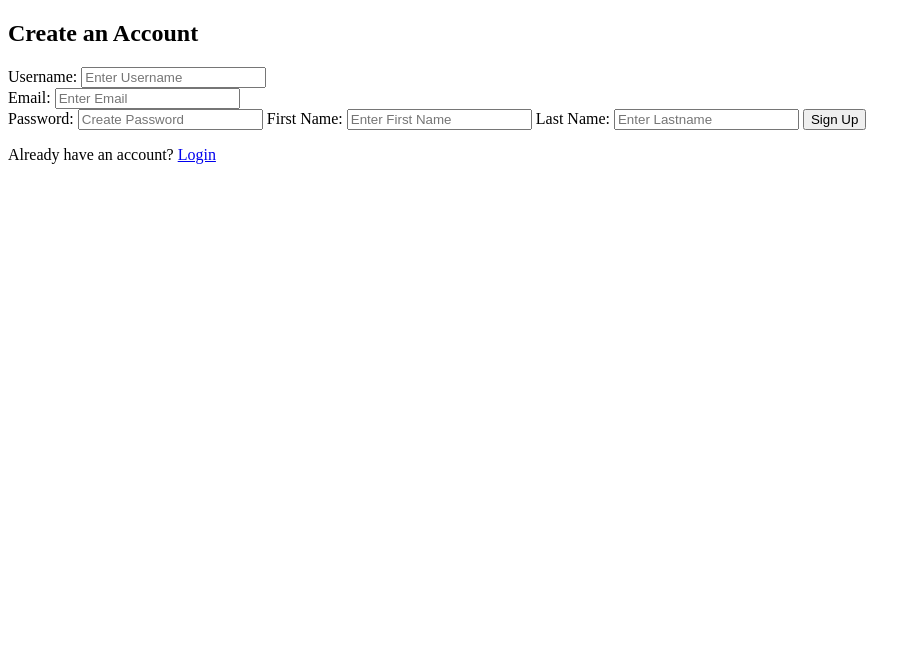
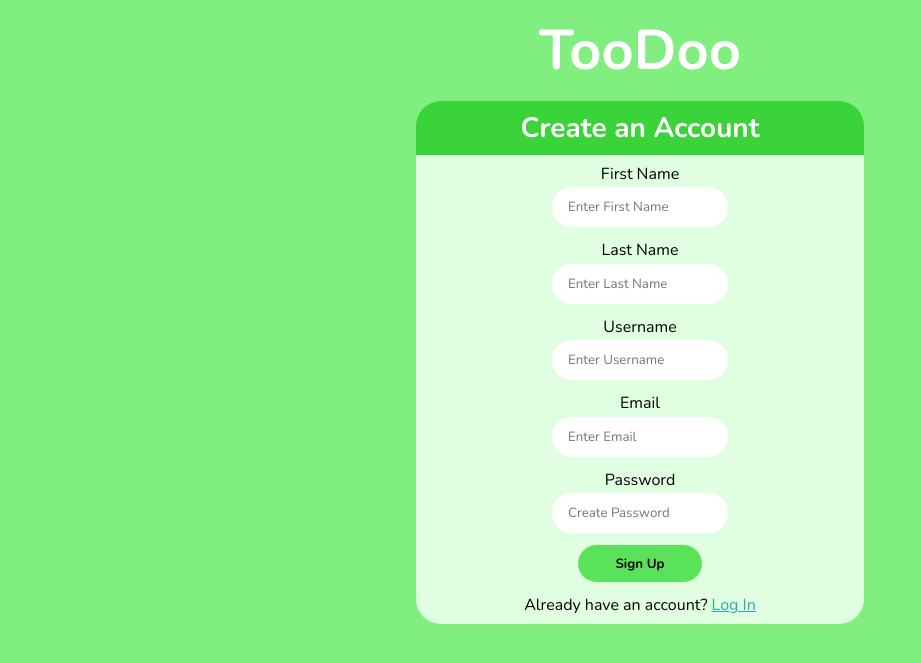
Before and after one commit to juliaconts/cmsc128-IndivProject_Contreras, a Flask app: template templates/signup.html in a window 1280 px wide. Shown: the top 663 px of the page, without its empty margins (0-921 px from the left). Run offline with Flask 3, Linux system fonts and the light colour scheme; the template is opened without the code that fills it, so the values that code supplies are empty.

Commit message:
added fronted and add password, no frontend for add password yet

```diff
--- a/static/account-styling.css
+++ b/static/account-styling.css
@@ -0,0 +1,239 @@
+/* color palette: #80EF80 */
+
+* {
+    font-family: Nunito, sans-serif;
+    margin: 0;
+    border: 0;
+    padding: 0;
+}
+
+/* Signup Page */
+.signup {
+    background-color: #80EF80;
+}
+#header-signup {
+    text-align: center;
+    padding: .75rem 2.5rem;
+}
+#header-signup p{
+    font-size: 3.5rem;
+    font-weight: bold;
+    color: white;
+}
+
+.page-container-signup {
+    margin: 0;
+    display: flex;
+    flex-direction: column;
+    align-items: center;
+}
+.signup-container {
+    width: 35%;
+    text-align: center;
+}
+#container-title {
+    font-size: 1.75rem;
+    color: white;
+    font-weight: bold;
+    padding: .5rem 0;
+    background-color: #3AD33A;
+    border-radius: 25px 25px 0 0;
+}
+#signup-field {
+    display: flex;
+    flex-direction: column;
+    align-items: center;
+    padding: .5rem 3rem ;
+    background-color: #E0FEE0;
+    border-radius: 0 0 25px 25px;
+    gap: .75rem;
+}
+.signup-elem {
+    display: flex;
+    flex-direction: column;
+    width: 50%;
+    gap: .15rem;
+}
+.signup-elem input {
+    height: 2rem;
+    border-radius: 25px;
+    padding: .25rem;
+    padding-left: 1rem;
+}
+#signup-field button {
+    width: 35%;
+    background-color: #5AE35A;
+    padding: .6rem .45rem .6rem .45rem;
+    border-radius: 25px;
+    font-weight: bold;
+}
+#signup-field button:hover {
+    background-color: #80EF80;
+    cursor: pointer;
+}
+#signup-field a {
+    all: unset;
+    color: #2EA7A7;
+    text-decoration: underline;
+}
+#signup-field a:hover {
+    color: #4FC7C7;
+    cursor: pointer;
+}
+
+/* Login Page */
+.login {
+    background-color: #80EF80;
+    overflow-y: hidden;
+    overflow-x: hidden;
+}
+#circle1 {
+    z-index: 1;
+    background-color: white;
+    position:fixed;
+    border-radius: 50%;
+    width: 75rem;
+    aspect-ratio: 1/1;
+    right: -25rem;
+    top: -17rem;
+}
+#circle2 {
+    z-index: 1;
+    background-color: #E1FEE1;
+    position:fixed;
+    border-radius: 50%;
+    width: 20rem;
+    aspect-ratio: 1/1;
+    right: 37rem;
+    bottom: -8rem;
+}
+#circle3 {
+    z-index: 1;
+    background-color: #ADF8AD;
+    position:fixed;
+    border-radius: 50%;
+    width: 10rem;
+    aspect-ratio: 1/1;
+    right: 53rem;
+    bottom: 2rem;
+}
+#login-container {
+    z-index: 9;
+    position: absolute;
+    display: flex;
+    flex-direction: column;
+    right: 19.5rem;
+    justify-content: center;
+    height: 100%;
+}
+#login-field {
+    display: flex;
+    flex-direction: column;
+}
+#name {
+    display: flex;
+    flex-direction: column;
+    height: 100%;
+    position: fixed;
+    justify-content: center;
+    left: 8.75rem;
+    color: white;
+}
+#title{
+    font-size: 7.5rem;
+    height: 8.5rem;
+}
+#subtitle {
+    text-align: right;
+    font-size: 1.25rem!important;
+}
+#login-text {
+    padding-left: .6rem;
+    font-size: 2.5rem;
+    margin-bottom: .75rem;
+}
+#login-field {
+    display: flex;
+    flex-direction: column;
+    gap: 1rem;
+    width: 130%;
+}
+#login-field input{
+    background-color: #f2f2f2;
+    padding: 1rem;
+    border-radius: 25px;
+    font-size: 1rem;
+
+}
+#login-field input::placeholder {
+    font-size: 1rem;
+}
+#login-field button {
+    border-radius: 25px;
+    height: 2rem;
+    background-color: #4FC7C7;
+    color: white;
+    font-weight: bold;
+    font-size: 1rem;
+}
+#login-field button:hover {
+    background-color: #A8F1F1;
+    cursor: pointer;
+}
+#login-container a {
+    all: unset;
+    color: #2EA7A7;
+    text-decoration: underline;
+    cursor: pointer;
+}
+#login-container a:hover {
+    color: #77DFDF;
+}
+
+/* Account Page */
+#header-account {
+    padding: .75rem 2.5rem;
+    background-color: #80EF80;
+    text-align: left;
+    font-size: 3.5rem;
+    font-weight: bold;
+    color: white;
+}
+.page-container-account {
+    margin: .75rem 2.5rem;
+}
+.page-container-account h1 {
+    margin-left: 1rem;
+}
+#profile-container {
+    padding: 1.25rem;
+    border-radius: 25px;
+    border: 1px solid black;
+}
+#viewMode {
+    display: flex;
+    flex-direction: column;
+    gap: .5rem;
+}
+.account-head {
+    font-size: 1.5rem;
+}
+.account-shown {
+    font-size: 2rem;
+}
+#account-buttons {
+    display: flex;
+    flex-direction: row;
+    gap: 1rem;
+    margin: .5rem 0;
+}
+#account-buttons button {
+    background-color: #4FC7C7;
+    padding: .65rem 1rem;
+    border-radius: 25px;
+    font-size: 1rem;
+}
+#account-buttons button:hover {
+    background-color: #A8F1F1;
+    cursor: pointer;
+}
--- a/templates/homepage.html
+++ b/templates/homepage.html
@@ -14,10 +14,10 @@
         <link rel="preconnect" href="https://fonts.googleapis.com">
         <link rel="preconnect" href="https://fonts.gstatic.com" crossorigin>
         <link href="https://fonts.googleapis.com/css2?family=Nunito:ital,wght@0,200..1000;1,200..1000&display=swap" rel="stylesheet">
-        <link rel="stylesheet" type="text/css" href="{{ url_for('static', filename='styling.css') }}">
+        <link rel="stylesheet" href="{{ url_for('static', filename='styling.css') }}">
 
     </head>
-    <body>
+    <body class="homepage">
 
         <!-- Header section: Title + Sorting + Add Task -->
         <div class="header">
--- a/templates/signup.html
+++ b/templates/signup.html
@@ -4,35 +4,60 @@
         <meta charset = "UTF-8">
         <meta name= "author" content = "width=device-width, initial-scale=1.0">
 
+        <link rel="stylesheet" href="https://fonts.googleapis.com/css2?family=Material+Symbols+Outlined:opsz,wght,FILL,GRAD@24,400,0,0&icon_names=add,content_paste,gesture_select" />
+        <link href="https://fonts.googleapis.com/css2?family=Material+Symbols+Outlined" rel="stylesheet" />
+        <link rel="preconnect" href="https://fonts.googleapis.com">
+        <link rel="preconnect" href="https://fonts.gstatic.com" crossorigin>
+        <link href="https://fonts.googleapis.com/css2?family=Nunito:ital,wght@0,200..1000;1,200..1000&display=swap" rel="stylesheet">
+        <link rel="stylesheet" href="{{ url_for('static', filename='account-styling.css') }}">
+
         <title>Sign Up</title>
     </head>
 
-    <body>
+    <body class="signup">
+        <div id="header-signup">
+            <p>TooDoo</p>
+        </div>
 
-        <h2>Create an Account</h2>
+        <div class="page-container-signup">
+            <div class="signup-container">
+                <p id="container-title">Create an Account</p>
+                <form method="POST">
+                    <div id="signup-field">
+                        <div class="signup-elem">
+                            <label for="fname">First Name</label>
+                            <input type="text" placeholder="Enter First Name" name="fname" required>
+                        </div>
 
-        <form method="POST">
-            <label for="username">Username:</label>
-            <input type="text" placeholder="Enter Username" name="username" required>
-            <br>
+                        <div class="signup-elem">
+                            <label for="lname">Last Name</label>
+                            <input type="text" placeholder="Enter Last Name" name="lname" required>
+                        </div>
 
-            <label for="email">Email:</label>
-            <input type="email" placeholder="Enter Email" name="email" required>
-            <br>
+                        <div class="signup-elem">
+                            <label for="username">Username</label>
+                            <input type="text" placeholder="Enter Username" name="username" required>
+                        </div>
 
-            <label for="password">Password:</label>
-            <input type="password" placeholder="Create Password" name="password" required>
+                        <div class="signup-elem">
+                            <label for="email">Email</label>
+                            <input type="email" placeholder="Enter Email" name="email" required>
+                        </div>
 
-            <label for="fname">First Name:</label>
-            <input type="text" placeholder="Enter First Name" name="fname" required>
+                        <div class="signup-elem">
+                            <label for="password">Password</label>
+                            <input type="password" placeholder="Create Password" name="password" required>
+                        </div>
+                        <button type="submit">Sign Up</button>
+                        <p>Already have an account? <a href="{{ url_for('login') }}">Log In</a></p>
+                    </div>
+                </form>
 
-            <label for="lname">Last Name:</label>
-            <input type="text" placeholder="Enter Lastname" name="lname" required>
+            </div>
 
-            <button type="submit">Sign Up</button>
-        </form>
+        </div>
 
-        <p>Already have an account? <a href="{{ url_for('login') }}">Login</a></p>
+
 
     </body>
 </html>
```
Also changed, not shown: account_app.py (+49 -1 lines), templates/acctProfile.html (+32 -9 lines), templates/login.html (+24 -11 lines), templates/recover.html (added, +48 -0 lines), database.db (added), task.db, your_database.db (added).
